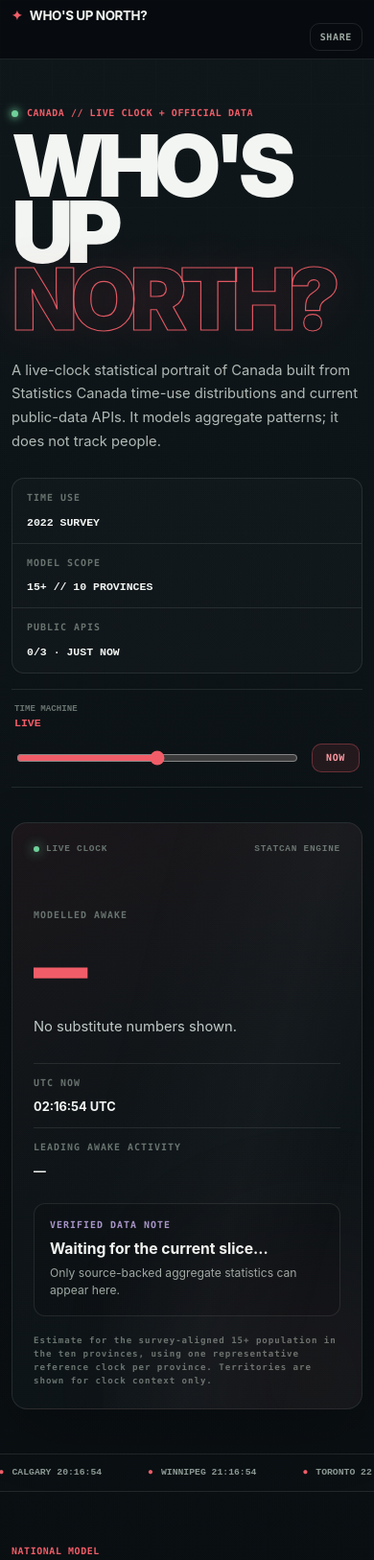
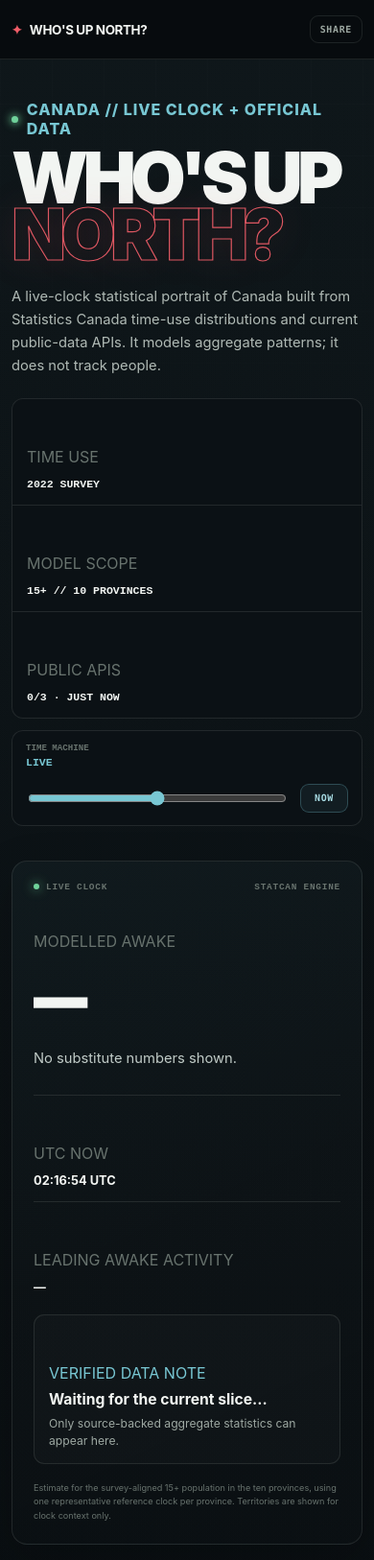
Before and after one commit to NosytLabs/who-up-north, a website: page index.html in a window 390 px wide. Shown: the top 1626 px of the page at 96% size. Drawn offline with Linux system fonts and the light colour scheme; no server answers.

Commit message:
Refactor HUD cards spacing and color hierarchy

```diff
--- a/src/styles.css
+++ b/src/styles.css
@@ -91,40 +91,26 @@
 .skip-link:focus {
   top:14px
 }
-.aurora {
-  position:fixed;
-  z-index:-2;
-  border-radius:50%;
-  filter:blur(115px);
-  pointer-events:none;
-  opacity:.075
-}
-.aurora-a {
-  width:54vw;
-  height:36vw;
-  left:-20vw;
-  top:12vh;
-  background:var(--accent)
-}
-.aurora-b {
-  width:58vw;
-  height:35vw;
-  right:-18vw;
-  top:-8vw;
-  background:var(--data)
-}
+
+
+
 .topbar {
 height:66px;
-  padding:0 22px;
-  display:grid;
-  grid-template-columns:1fr auto 1fr;
-  align-items:center;
   position:sticky;
   top:0;
   z-index:50;
   border-bottom:1px solid var(--line);
-  background:rgba(7,11,14,.88);
-  backdrop-filter:blur(20px) saturate(120%)
+  background:rgba(7,11,14,.92);
+  backdrop-filter:blur(18px) saturate(115%)
+}
+.topbar-inner {
+  width:min(1420px,calc(100% - var(--page-gutter)));
+  height:100%;
+  margin-inline:auto;
+  display:grid;
+  grid-template-columns:1fr auto 1fr;
+  align-items:center;
+  gap:24px
 }
 .brand {
   text-decoration:none;
@@ -144,8 +130,8 @@
   margin-right:8px
 }
 .brand span,.eyebrow,.chip,.map-meta,.signal-top,.fine,.metric-label,.truth-strip span,.pulse-stats span,.freshness,.province-head,.fact-inline>span,.indicator-head,.release-date {
-  font:750 .62rem/1.25 ui-monospace,SFMono-Regular,Menlo,monospace;
-  letter-spacing:.105em
+color:var(--data);
+  margin-top:36px
 }
 .brand span {
   color:var(--dim);
@@ -171,19 +157,19 @@
   gap:9px
 }
 .btn {
-border:1px solid rgba(240,93,104,.34);
-  border-radius:10px;
-  background:var(--accent-soft);
-  color:#ff9aa3;
+border:1px solid rgba(120,199,211,.28);
+  border-radius:9px;
+  background:rgba(120,199,211,.07);
+  color:#a8dce4;
   padding:10px 14px;
   font:800 .62rem/1 ui-monospace,SFMono-Regular,Menlo,monospace;
   letter-spacing:.07em;
   cursor:pointer;
-  transition:background .16s,color .16s,transform .16s,border-color .16s
+  transition:background .15s,color .15s,transform .15s,border-color .15s
 }
 .btn:hover {
-  background:var(--red);
-  border-color:var(--red);
+background:rgba(120,199,211,.15);
+  border-color:var(--data);
   color:#fff;
   transform:translateY(-1px)
 }
@@ -201,9 +187,9 @@
   color:var(--muted)
 }
 .btn.ghost:hover {
-  border-color:var(--red);
+border-color:var(--data);
   color:#fff;
-  background:rgba(240,93,104,.1)
+  background:rgba(120,199,211,.08)
 }
 .chip {
   display:flex;
@@ -239,19 +225,19 @@
   box-shadow:none
 }
 .hero {
-min-height:650px;
-  display:grid;
-  grid-template-columns:minmax(0,1.08fr) minmax(390px,.92fr);
-  gap:48px;
+min-height:600px;
+  display:grid;
+  grid-template-columns:minmax(0,1.08fr) minmax(370px,.92fr);
+  gap:40px;
   align-items:center;
-  padding:66px 0 58px
+  padding:54px 0 50px
 }
 .hero-copy {
   max-width:820px
 }
 .eyebrow {
-color:var(--accent);
-  margin:0 0 14px;
+color:var(--data);
+  margin:0 0 12px;
   font-weight:800;
   letter-spacing:.06em
 }
@@ -262,9 +248,9 @@
 }
 .hero h1 {
 margin:0;
-  font-size:clamp(5.6rem,10vw,9.4rem);
-  line-height:.77;
-  letter-spacing:-.085em;
+  font-size:clamp(5rem,9vw,8.2rem);
+  line-height:.8;
+  letter-spacing:-.078em;
   font-weight:950
 }
 .hero h1 span,.hero h1 em {
@@ -277,20 +263,20 @@
   text-shadow:0 0 44px rgba(240,93,104,.12)
 }
 .dek {
-max-width:62ch;
+max-width:60ch;
   color:#b0bab5;
-  font-size:1rem;
-  line-height:1.68;
-  margin:28px 0 0
+  font-size:.98rem;
+  line-height:1.64;
+  margin:22px 0 0
 }
 .truth-strip {
 display:grid;
   grid-template-columns:.8fr 1.1fr 1fr;
   border:1px solid var(--line);
-  border-radius:13px;
-  margin-top:26px;
+  border-radius:12px;
+  margin-top:22px;
   overflow:hidden;
-  background:var(--surface)
+  background:var(--panel)
 }
 .truth-strip>div {
   padding:14px 15px;
@@ -312,10 +298,11 @@
   grid-template-columns:126px 1fr 52px;
   gap:16px;
   align-items:center;
-  margin-top:16px;
-  padding:15px 3px;
-  border-top:1px solid var(--line);
-  border-bottom:1px solid var(--line)
+  margin-top:12px;
+  padding:13px 14px;
+  border:1px solid var(--line);
+  border-radius:12px;
+  background:var(--panel)
 }
 .time-machine>div {
   display:flex;
@@ -327,50 +314,26 @@
   color:var(--dim)
 }
 .time-machine strong {
-  color:var(--red);
+color:var(--data);
   font:900 .72rem/1 ui-monospace,monospace
 }
 .time-machine input {
 width:100%;
-  accent-color:var(--red)
+  accent-color:var(--data)
 }
 .pulse-card {
-min-height:490px;
+min-height:440px;
   border:1px solid var(--line);
   border-radius:var(--radius);
-  padding:26px;
-  background:
-    linear-gradient(155deg,rgba(240,93,104,.065),rgba(255,255,255,.018) 48%,rgba(120,199,211,.03));
+  padding:24px;
+  background:linear-gradient(155deg,rgba(120,199,211,.045),rgba(255,255,255,.012) 54%,rgba(255,255,255,.006));
   position:relative;
   overflow:hidden;
-  box-shadow:0 22px 64px rgba(0,0,0,.22)
-}
-.pulse-card:before {
-  content:"";
-  position:absolute;
-  inset:-1px;
-  background:linear-gradient(105deg,transparent 12%,rgba(255,255,255,.025) 46%,transparent 68%);
-  transform:translateX(-105%);
-  animation:sweep 8s linear infinite;
-  pointer-events:none
-}
-@keyframes sweep {
-  to {
-    transform:translateX(105%)
-  }
-}
-.pulse-card:after {
-  content:"";
-  position:absolute;
-  inset:auto -80px -100px auto;
-  width:260px;
-  height:260px;
-  border-radius:50%;
-  background:var(--red);
-  filter:blur(100px);
-  opacity:.075;
-  pointer-events:none
-}
+  box-shadow:0 16px 48px rgba(0,0,0,.18)
+}
+
+
+
 .pulse-head {
   display:flex;
   justify-content:space-between;
@@ -391,7 +354,7 @@
   box-shadow:0 0 12px var(--green)
 }
 .pulse-main {
-  margin-top:72px
+margin-top:50px
 }
 .metric-label {
   display:block;
@@ -399,9 +362,9 @@
   margin-bottom:11px
 }
 .pulse-number {
-  font:950 clamp(5.7rem,8vw,8.4rem)/.78 ui-monospace,SFMono-Regular,Menlo,monospace;
-  letter-spacing:-.09em;
-  color:var(--red)
+font:950 clamp(5.2rem,7.5vw,7.8rem)/.8 ui-monospace,SFMono-Regular,Menlo,monospace;
+  letter-spacing:-.085em;
+  color:var(--ink)
 }
 .pulse-main>p {
   margin:17px 0 0;
@@ -428,16 +391,16 @@
   line-height:1.3
 }
 .fact-inline {
-  margin-top:24px;
-  padding:16px;
-  border:1px solid var(--line);
-  border-radius:12px;
-  background:rgba(0,0,0,.12)
+margin-top:20px;
+  padding:14px 15px;
+  border:1px solid var(--line);
+  border-radius:11px;
+  background:rgba(255,255,255,.018)
 }
 .fact-inline>span {
-  color:var(--violet);
+color:var(--data);
   display:block;
-  margin-bottom:9px
+  margin-bottom:8px
 }
 .fact-inline strong {
   display:block;
@@ -460,19 +423,19 @@
 border-block:1px solid var(--line);
   overflow:hidden;
   white-space:nowrap;
-  background:rgba(255,255,255,.008)
+  background:var(--panel)
 }
 .ticker-track {
 display:inline-flex;
-  gap:48px;
-  padding:14px 0;
-  animation:ticker 28s linear infinite;
-  font:750 .61rem/1 ui-monospace,monospace;
+  gap:42px;
+  padding:12px 0;
+  animation:ticker 30s linear infinite;
+  font:750 .6rem/1 ui-monospace,monospace;
   color:#8b9893
 }
 .ticker-track span:before {
 content:"●";
-  color:var(--red);
+  color:var(--data);
   margin-right:8px
 }
 @keyframes ticker {
@@ -487,14 +450,14 @@
 .section-head {
 display:grid;
   grid-template-columns:minmax(0,1fr) minmax(270px,430px);
-  gap:34px;
+  gap:32px;
   align-items:end;
-  margin-bottom:28px
+  margin-bottom:26px
 }
 .section-head h2,.method h2 {
-font-size:clamp(2.8rem,5.5vw,5rem);
-  line-height:.92;
-  letter-spacing:-.06em;
+font-size:clamp(2.6rem,4.8vw,4.5rem);
+  line-height:.94;
+  letter-spacing:-.055em;
   margin:0
 }
 .section-head>p {
@@ -989,17 +952,17 @@
 .statcan-grid {
 display:grid;
   grid-template-columns:1.05fr .72fr 1.8fr;
+  gap:1px;
   border:1px solid var(--line);
   border-radius:var(--radius);
   overflow:hidden;
-  background:var(--surface);
-  box-shadow:0 14px 36px rgba(0,0,0,.10)
+  background:var(--line);
+  box-shadow:0 12px 30px rgba(0,0,0,.08)
 }
 .release-card {
-min-height:330px;
+min-height:300px;
   padding:var(--card-pad);
-  border-right:1px solid var(--line);
-  background:rgba(255,255,255,.004);
+  background:var(--panel);
   display:flex;
   flex-direction:column
 }
@@ -1033,13 +996,15 @@
   text-underline-offset:4px
 }
 .countdown {
-  font:950 clamp(2.3rem,4vw,4rem)/1 ui-monospace,monospace;
-  color:var(--cyan);
+font:950 clamp(2.15rem,3.5vw,3.6rem)/1 ui-monospace,monospace;
+  color:var(--data);
   letter-spacing:-.05em;
-  margin-top:28px
+  margin-top:22px
 }
 .update-card .signal-number {
-  margin-top:42px
+font:950 clamp(3.4rem,5.2vw,5.2rem)/.82 ui-monospace,monospace;
+  letter-spacing:-.07em;
+  margin-top:38px
 }
 .changed-list {
   display:grid;
@@ -1079,9 +1044,10 @@
 .indicator-head {
 display:flex;
   justify-content:space-between;
-  padding:18px 20px;
+  padding:16px 18px;
   border-bottom:1px solid var(--line);
-  color:var(--dim)
+  color:var(--dim);
+  background:var(--panel)
 }
 .indicator-grid {
   display:grid;
@@ -1143,14 +1109,15 @@
 .live-grid {
 display:grid;
   grid-template-columns:repeat(3,1fr);
+  gap:1px;
   border:1px solid var(--line);
   border-radius:var(--radius);
   overflow:hidden;
-  background:var(--surface);
-  box-shadow:0 14px 36px rgba(0,0,0,.10)
+  background:var(--line);
+  box-shadow:0 12px 30px rgba(0,0,0,.08)
 }
 .signal-card {
-min-height:330px;
+min-height:300px;
   padding:var(--card-pad);
   display:flex;
   flex-direction:column;
@@ -1230,8 +1197,8 @@
 display:flex;
   align-items:flex-end;
   gap:10px;
-  margin-top:34px;
-  padding-bottom:17px;
+  margin-top:28px;
+  padding-bottom:14px;
   border-bottom:1px solid var(--line)
 }
 .open-velocity strong {
@@ -1247,8 +1214,8 @@
   letter-spacing:.06em
 }
 .signal-card .card-kicker {
-  margin:28px 0 12px;
-  color:var(--red)
+margin:22px 0 10px;
+  color:var(--data)
 }
 .signal-card>a {
   margin-top:auto;
@@ -1402,8 +1369,8 @@
   background:var(--surface)
 }
 .steps article {
-  padding:24px;
-  min-height:184px;
+padding:22px;
+  min-height:160px;
   background:var(--panel)
 }
 .steps b {
@@ -1411,7 +1378,7 @@
   font:900 .64rem/1 ui-monospace,monospace
 }
 .steps h3 {
-  margin:42px 0 8px
+margin:28px 0 8px
 }
 .steps p {
   color:var(--muted);
@@ -1429,8 +1396,8 @@
   margin-top:22px
 }
 .sources article {
-  min-height:240px;
-  padding:var(--card-pad);
+min-height:200px;
+  padding:20px;
   display:flex;
   flex-direction:column
 }
@@ -1439,7 +1406,7 @@
   color:var(--dim)
 }
 .sources h3 {
-  margin:44px 0 8px
+margin:28px 0 8px
 }
 .sources p {
   color:var(--muted);
@@ -1498,10 +1465,10 @@
   color:#f59aa2
 }
 @media(max-width:1180px) {
-  .topbar {
+  .topbar-inner {
     grid-template-columns:1fr auto
   }
-  .topbar nav {
+  .topbar-inner nav {
     display:none
   }
   .hero {
@@ -1535,9 +1502,6 @@
     grid-column:1/-1;
     border-top:1px solid var(--line)
   }
-  .update-card {
-    border-right:0
-  }
   .live-actions {
     align-items:flex-start
   }
@@ -1547,12 +1511,8 @@
   .live-grid {
     grid-template-columns:1fr 1fr
   }
-  .signal-card:nth-child(2) {
-    border-right:0
-  }
   .signal-card:last-child {
-    grid-column:1/-1;
-    border-top:1px solid var(--line)
+    grid-column:1/-1
   }
   .method {
     grid-template-columns:1fr
@@ -1574,8 +1534,11 @@
     width:min(100% - 24px,1420px)
   }
   .topbar {
-    height:62px;
-    padding:0 12px
+    height:62px
+  }
+  .topbar-inner {
+    width:calc(100% - 24px);
+    gap:10px
   }
   .brand span,.chip {
     display:none
@@ -1587,10 +1550,10 @@
     padding:9px 10px
   }
   .hero {
-    padding:50px 0 46px
+    padding:42px 0 40px
   }
   .hero h1 {
-    font-size:clamp(4.5rem,23vw,7rem)
+    font-size:clamp(4rem,19vw,6rem)
   }
   .dek {
     font-size:.92rem
@@ -1616,7 +1579,7 @@
     padding:22px
   }
   .pulse-main {
-    margin-top:58px
+    margin-top:42px
   }
   .pulse-number {
     font-size:clamp(5rem,24vw,7rem)
@@ -1628,7 +1591,7 @@
     padding:56px 0
   }
   .section-head h2,.method h2 {
-    font-size:clamp(2.8rem,14vw,4.5rem)
+    font-size:clamp(2.6rem,12vw,3.8rem)
   }
   .activity-row {
     grid-template-columns:13px minmax(0,1fr) 62px;
@@ -1745,9 +1708,7 @@
     grid-template-columns:1fr
   }
   .release-card {
-    border-right:0;
-    border-bottom:1px solid var(--line);
-    min-height:315px
+    min-height:280px
   }
   .indicator-panel {
     grid-column:auto;
```
Lines whose indentation alone changed are shown as unchanged.
